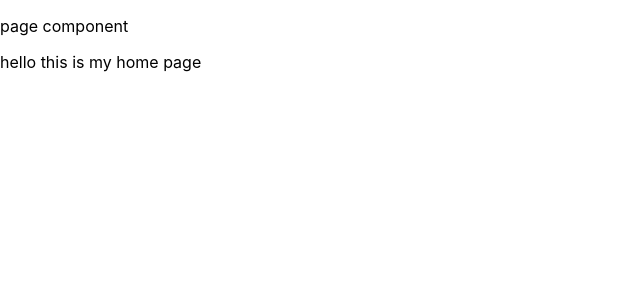
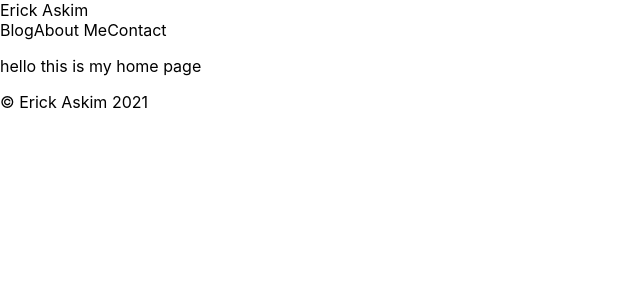
Before and after one commit to Guitarninja1/erickaskim.com, a Next.js app: page / in a window 1280 px wide. Shown: the top 300 px of the page, without its empty margins (0-640 px from the left). Built offline with nearby package versions, Linux system fonts and the light colour scheme.

Commit message:
add header and nav component to Page component

```diff
--- a/components/Page.js
+++ b/components/Page.js
@@ -1,8 +1,12 @@
+import Header from "./Header";
+import Footer from "./Footer";
+
 export default function Page({ children }) {
     return (
         <div>
-            <p> page component </p>
+            <Header />
             {children}
+            <Footer />
         </div>
     )
 }
```
